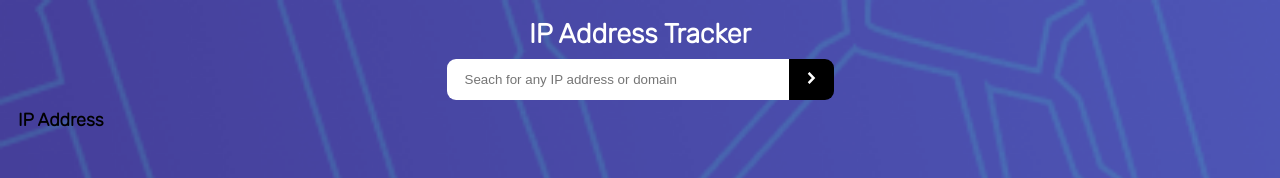
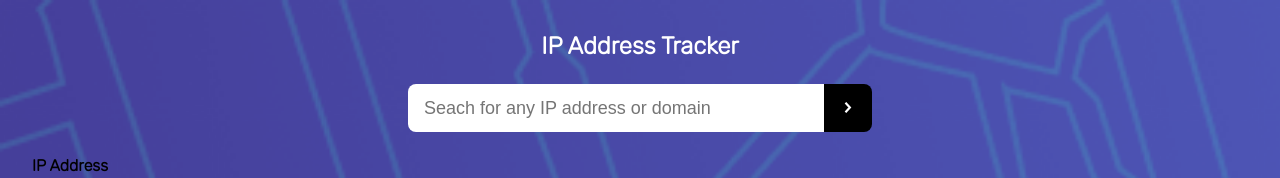
Before and after one commit to roc2246/IP__address__FEM, a plain HTML site: page index.html in a window 1280 px wide. Shown: the top 178 px of the page. Drawn offline with Linux system fonts and the light colour scheme; a web font is replaced by a local one.

Commit message:
Fixed UI of .get-info

```diff
--- a/style.css
+++ b/style.css
@@ -15,7 +15,7 @@
 }
 
 html {
-  font-size: 18px;
+  font-size: 16px;
   font-family: var(--font-rubik);
 }
 
@@ -25,7 +25,7 @@ body {
   background-size: cover;
 
   height: 100vh;
-  margin: 1rem 1rem 0 1rem;
+  margin: 2rem 2rem 0 2rem;
 }
 
 @media (min-width: 376px) {
@@ -42,14 +42,16 @@ h4 {
 }
 
 input[type="text"] {
-  height: 2.25rem;
+  height: 3rem;
   padding: 0 0 0 1rem;
   border-radius: 0.5rem;
   border: none;
+
+  font-size: 18px;
 }
 
 button {
-  height: 2.25rem;
+  height: 3rem;
   padding-left: 1rem;
   padding-right: 1rem;
   background-color: black;
@@ -57,6 +59,10 @@ button {
   border: none;
 
   color: white;
+}
+
+button:hover{
+    background-color: var(--color--dark-grey);
 }
 
 /* Top Heading */
@@ -70,17 +76,28 @@ button {
     display: flex;
     align-items: stretch;
     justify-content: center;
+
+    margin-top: 1.5rem;
+    margin-bottom: 1.5rem;
 }
 .get-info__input{
+    cursor: pointer;
     width: 100%;
-    max-width: 18rem;
+    max-width: 25rem;
     border-top-right-radius: 0 !important;
     border-bottom-right-radius: 0 !important;
 }
 
+.get-info__input:active{
+
+}
+
 .get-info__submit{
+    cursor: pointer;
     border-top-left-radius: 0 !important;
     border-bottom-left-radius: 0 !important;
+
+width: 3rem;
 }
 
 .get-info__submit--icon{
```
